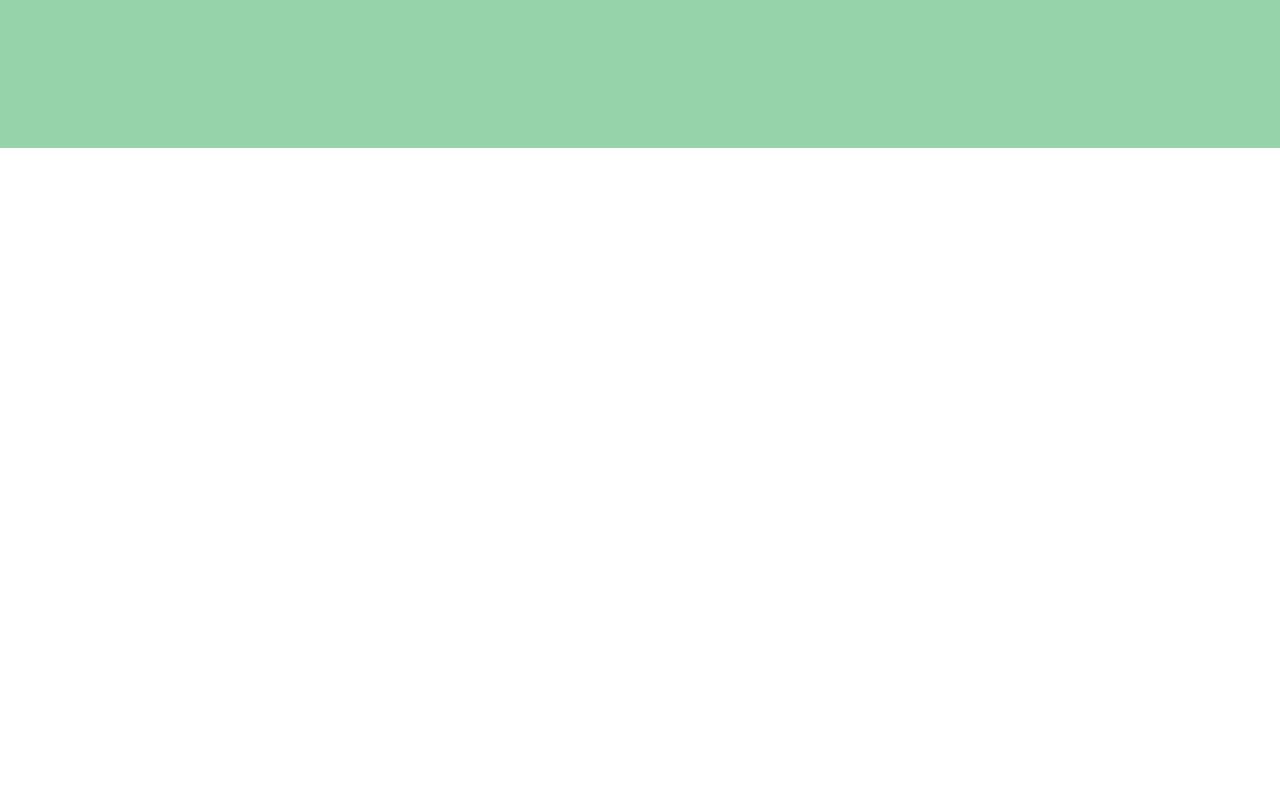
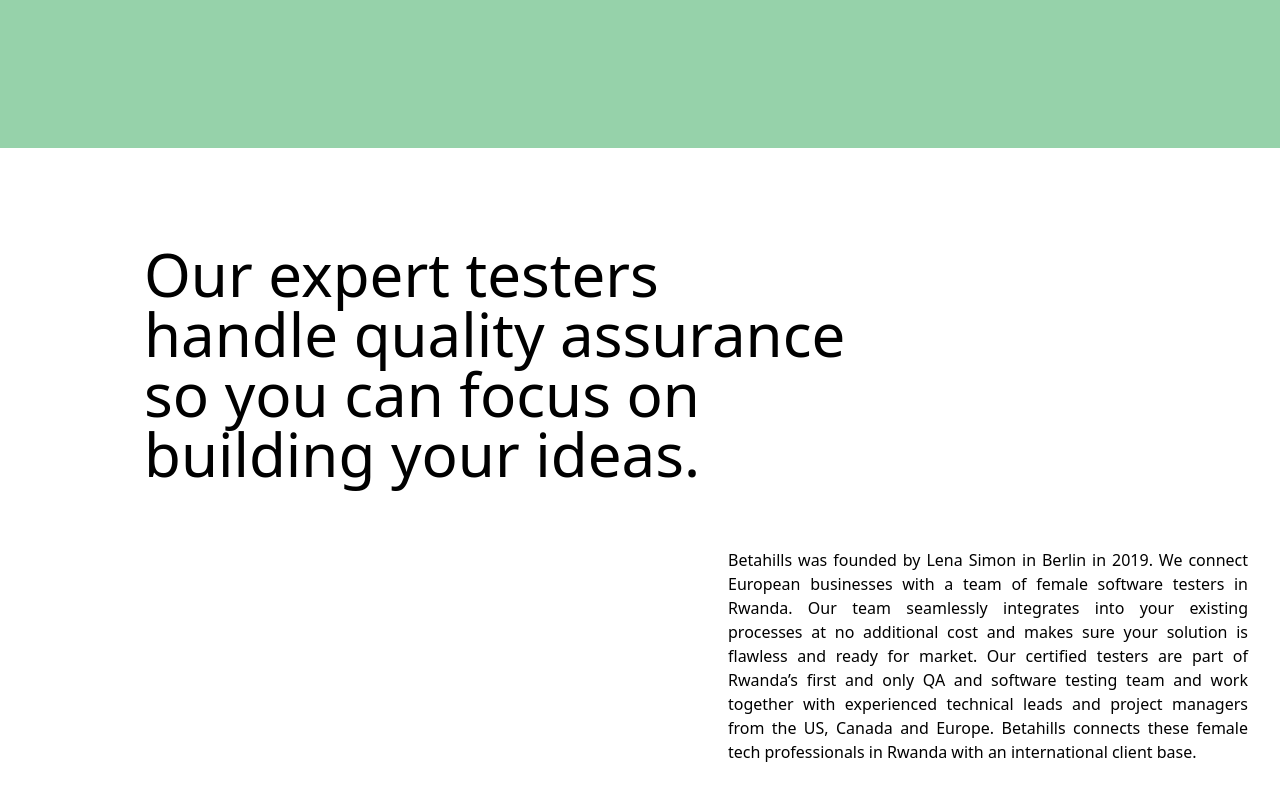
Before and after one commit to Thiernope/betahills-desktop-app, a React (Create React App) app in the folder betahills-app/: page / in a window 1280 px wide. Shown: the part 734-1534 px from the top of the page. Before the commit the page ends 882 px from the top, so only its background shows below. Built offline with nearby package versions, Linux system fonts and the light colour scheme.

Commit message:
ft(about-section): about section
  - add section of about our betahills ..

[deliver ]

```diff
--- a/betahills-app/src/App.js
+++ b/betahills-app/src/App.js
@@ -1,11 +1,13 @@
 import './App.css';
 import Header from "./components/Header"
 import Hero from "./components/Hero"
+import About from "./components/About"
 function App() {
   return (
     <div className="App">
    <Header />
    <Hero />
+   <About />
     </div>
   );
 }
--- /dev/null
+++ b/betahills-app/src/components/About.js
@@ -0,0 +1,20 @@
+import React from 'react'
+
+function About() {
+    return (
+        <div className = "bg-white pl-28 py-16">
+           <div className="w-4/6 p-8">
+               <h1 className ="text-6xl text-justify">Our expert testers <br/>handle quality assurance <br/>so you can focus on <br/>building your ideas.</h1>
+           </div>
+
+           <div className = "flex justify-end">
+               <p className="w-1/2 p-8 text-justify">
+               Betahills was founded by Lena Simon in Berlin in 2019.
+We connect European businesses with a team of female software testers in Rwanda. Our team seamlessly integrates into your existing processes at no additional cost and makes sure your solution is flawless and ready for market. Our certified testers are part of Rwanda’s first and only QA and software testing team and work together with experienced technical leads and project managers from the US, Canada and Europe. Betahills connects these female tech professionals in Rwanda with an international client base.
+               </p>
+           </div>
+        </div>
+    )
+}
+
+export default About
```
